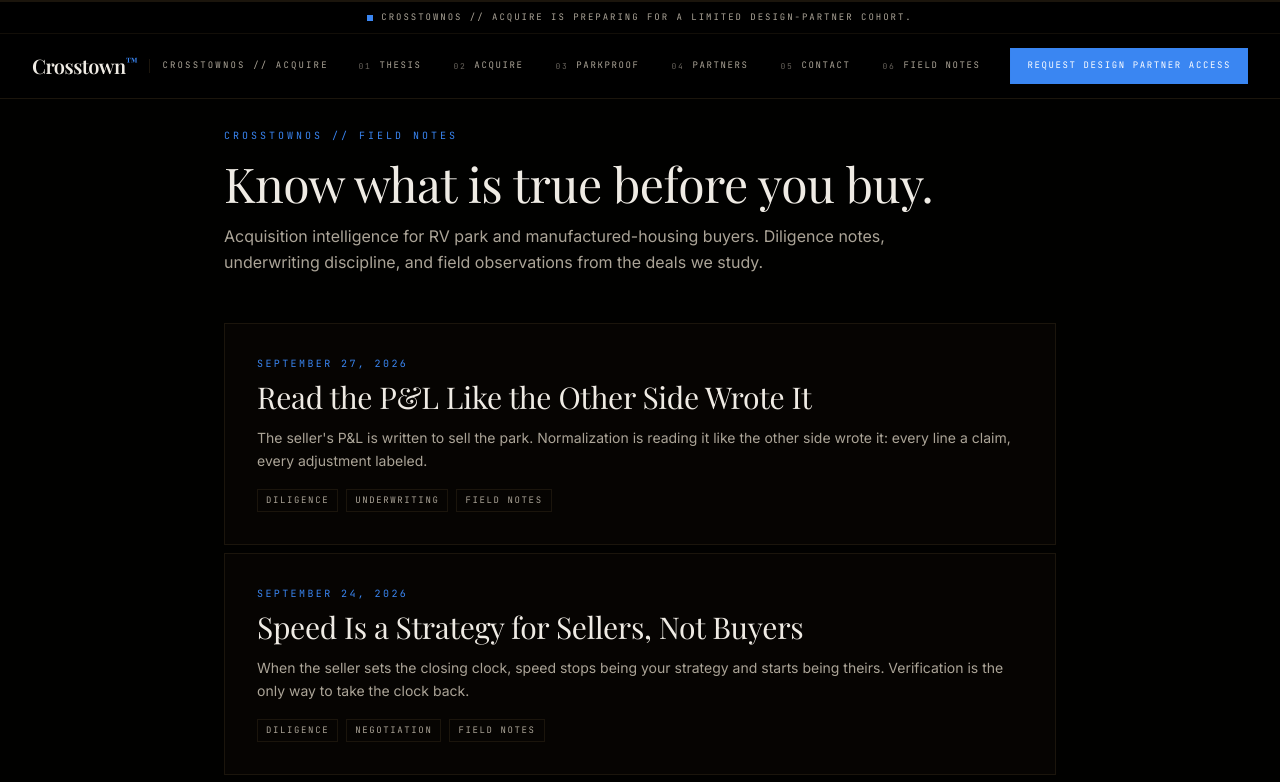
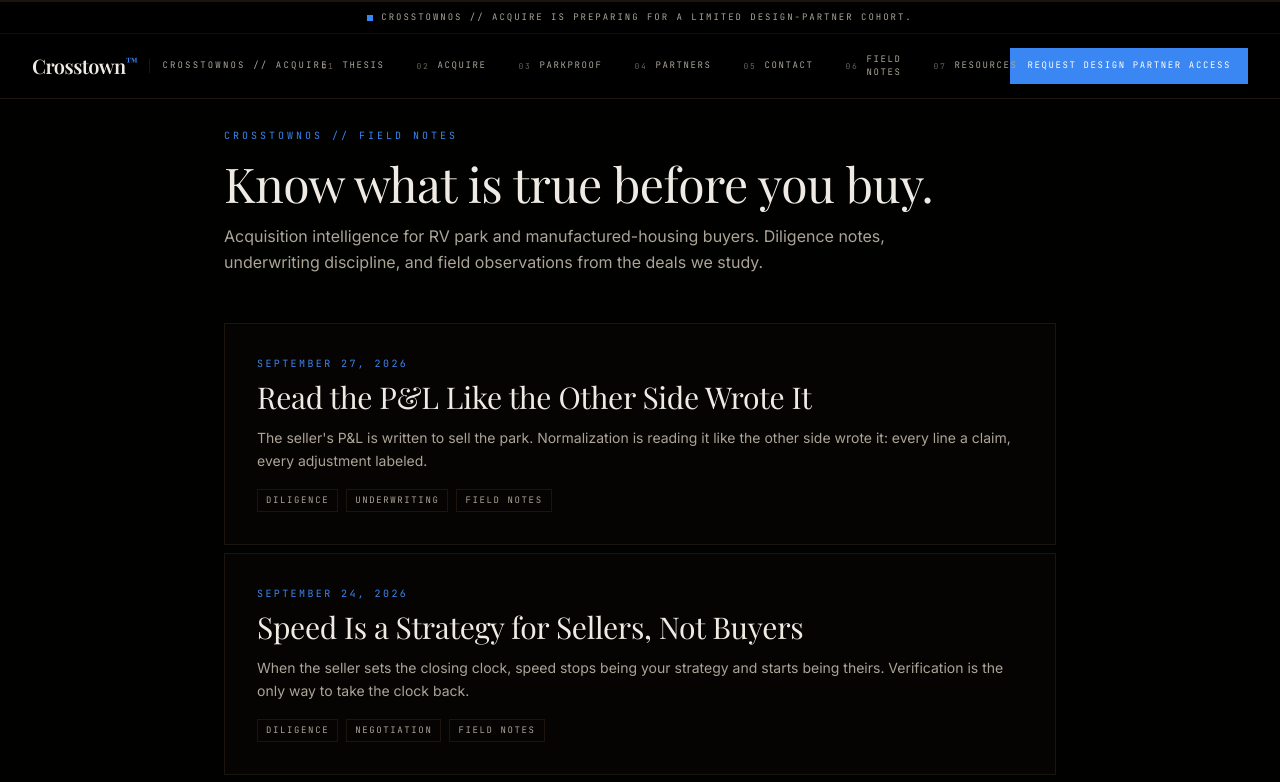
Before and after one commit to CrosstownOS/main, a Next.js app: page /blog in a window 1280 px wide. Shown: the top 782 px of the page. Built offline with nearby package versions, Linux system fonts and the light colour scheme; a web font is replaced by a local one.

Commit message:
Add Resources link to nav and footer

```diff
--- a/components/chapters/chapter7.tsx
+++ b/components/chapters/chapter7.tsx
@@ -241,6 +241,14 @@ export default function Chapter7() {
                     Field Notes
                   </a>
                 </li>
+                <li>
+                  <a
+                    href="/resources"
+                    className="font-mono text-[9px] uppercase tracking-[0.18em] text-muted transition-colors hover:text-primary focus-visible:outline-none focus-visible:ring-1 focus-visible:ring-primary"
+                  >
+                    Resources
+                  </a>
+                </li>
               </ul>
             </nav>
 
--- a/components/ui/navigation.tsx
+++ b/components/ui/navigation.tsx
@@ -316,6 +316,15 @@ export default function Navigation() {
                     <span>Field Notes</span>
                   </a>
                 </li>
+                <li>
+                  <a
+                    href="/resources"
+                    className="relative flex h-16 items-center gap-2 px-2.5 font-mono text-[9px] uppercase tracking-[0.18em] text-muted transition-colors after:absolute after:bottom-0 after:left-2.5 after:right-2.5 after:h-0.5 after:bg-transparent after:transition-colors hover:text-foreground hover:after:bg-border focus-visible:outline-none focus-visible:ring-1 focus-visible:ring-primary focus-visible:ring-offset-2 focus-visible:ring-offset-background xl:px-3 xl:after:left-3 xl:after:right-3"
+                  >
+                    <span className="hidden text-[8px] text-muted/60 xl:inline">07</span>
+                    <span>Resources</span>
+                  </a>
+                </li>
               </ul>
             </nav>
 
@@ -414,6 +423,17 @@ export default function Navigation() {
                     <span className="font-serif text-lg tracking-tight">Field Notes</span>
                   </a>
                 </li>
+                <li>
+                  <a
+                    href="/resources"
+                    className="flex items-center gap-4 border-l-2 border-l-transparent px-4 py-3 text-muted transition-colors hover:border-l-border hover:bg-card/60 hover:text-foreground focus-visible:outline-none focus-visible:ring-1 focus-visible:ring-primary focus-visible:ring-offset-2 focus-visible:ring-offset-background"
+                  >
+                    <span className="font-mono text-[10px] tracking-[0.2em] text-muted/60">
+                      07
+                    </span>
+                    <span className="font-serif text-lg tracking-tight">Resources</span>
+                  </a>
+                </li>
               </ul>
             </nav>
 
```
